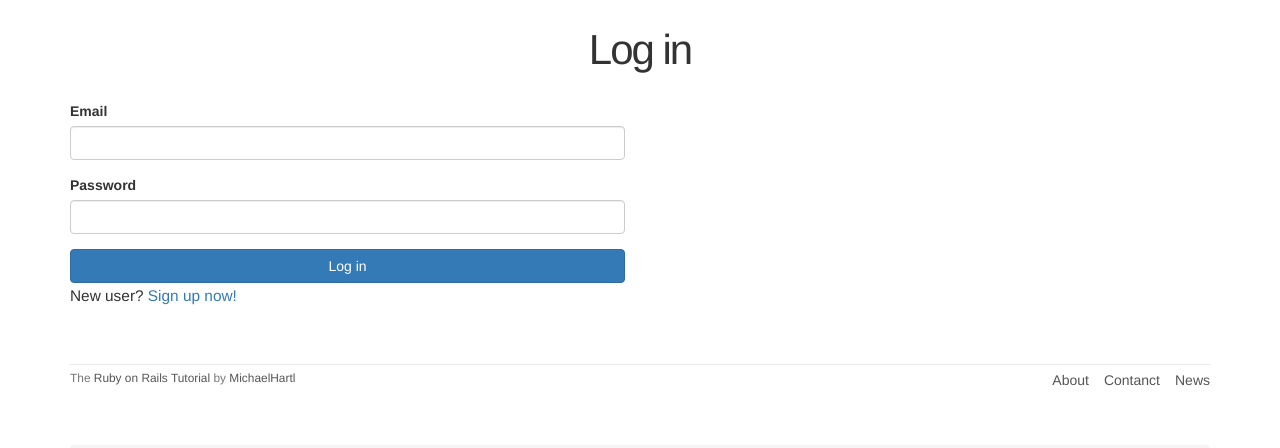
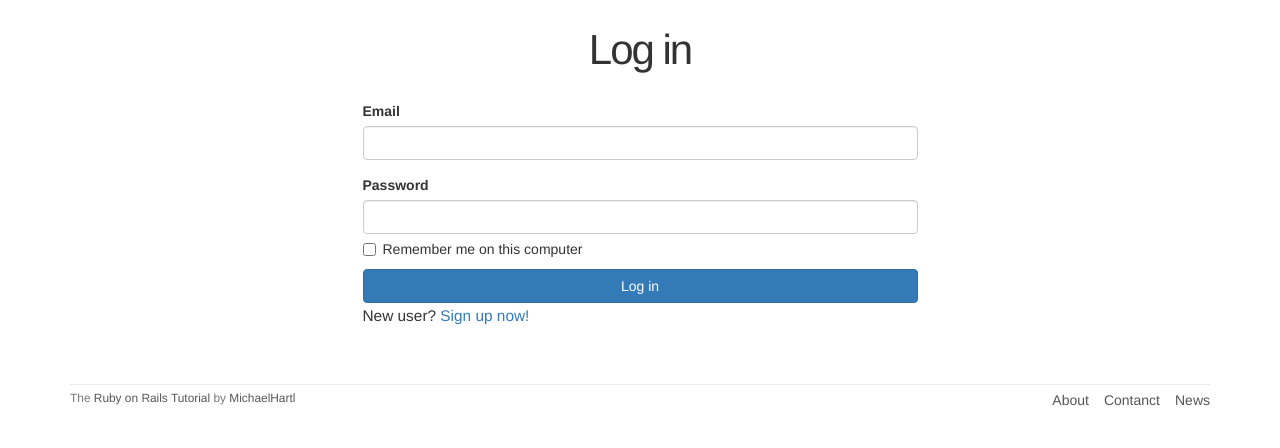
Before and after one commit to mountaincenter/rails_docker, a Rails app: page /login in a window 1280 px wide. Shown: the part 51-499 px from the top of the page. Run offline with Rails 7, Linux system fonts and the light colour scheme; style sheets or scripts are compiled from the project's sources; some libraries are stand-ins or nearby versions.

Commit message:
Implement advanced login

```diff
--- a/app/assets/stylesheets/custom.scss
+++ b/app/assets/stylesheets/custom.scss
@@ -5,11 +5,12 @@
 
 $gray-medium-light: #eaeaea;
 
-@mixin box-sizing {
+@mixin box_sizing {
   -moz-box-sizing:    border-box;
   -webkit-box-sizing: border-box;
   box-sizing:         border-box;
 }
+
 /* universal */
 
 body {
@@ -103,6 +104,7 @@ footer {
 }
 
 /* miscellaneous */
+
 .debug_dump {
   clear: both;
   float: left;
@@ -111,30 +113,29 @@ footer {
   @include box_sizing;
 }
 
-
 /* sidebar */
 
 aside {
   section.user_info {
-    margin-top: 20px
+    margin-top: 20px;
   }
   section {
-    padding: 0;
-    margin-top: 0;
+    padding: 10px 0;
+    margin-top: 20px;
     &:first-child {
       border: 0;
       padding-top: 0;
     }
     span {
       display: block;
-      margin-bottom:3px;
+      margin-bottom: 3px;
       line-height: 1;
     }
     h1 {
       font-size: 1.4em;
       text-align: left;
       letter-spacing: -1px;
-      margin-top: 3px;
+      margin-bottom: 3px;
       margin-top: 0px;
     }
   }
@@ -142,7 +143,7 @@ aside {
 
 .gravatar {
   float: left;
-  margin-top: 10px;
+  margin-right: 10px;
 }
 
 .gravatar_edit {
@@ -176,3 +177,17 @@ input {
     color: $state-danger-text;
   }
 }
+
+.checkbox {
+  margin-top: -10px;
+  margin-bottom: 10px;
+  span {
+    margin-left: 20px;
+    font-weight: normal;
+  }
+}
+
+#session_remember_me {
+  width: auto;
+  margin-left: 0;
+}
--- a/app/controllers/sessions_controller.rb
+++ b/app/controllers/sessions_controller.rb
@@ -6,6 +6,7 @@ class SessionsController < ApplicationController
     user = User.find_by(email: params[:session][:email].downcase)
     if user && user.authenticate(params[:session][:password])
       log_in user
+      params[:session][:remember_me] == '1' ? remember(user):forget(user)
       redirect_to user
     else
       flash.now[:danger] = 'Invalid email/password conbination'
@@ -14,7 +15,7 @@ class SessionsController < ApplicationController
   end
 
   def destroy
-    log_out
+    log_out　if logged_in?
     redirect_to root_url
   end
 
--- a/app/helpers/sessions_helper.rb
+++ b/app/helpers/sessions_helper.rb
@@ -5,10 +5,23 @@ module SessionsHelper
     session[:user_id] = user.id
   end
 
-  # 現在ログイン中のユーザーを返す (いる場合)
+  # ユーザーのセッションを永続的にする
+  def remember(user)
+    user.remember
+    cookies.permanent.signed[:user_id] = user.id
+    cookies.permanent[:remember_token] = user.remember_token
+  end
+
+  # 記憶トークンcookieに対応するユーザーを返す
   def current_user
-    if session[:user_id]
-      @current_user ||= User.find_by(id: session[:user_id])
+    if(user_id = session[:user_id])
+      @current_user ||= User.find_by(id: user_id)
+    elsif(user_id = cookies.signed[:user_id])
+      user = User.find_by(id: user_id)
+      if user && user.authenticated?(cookies[:remember_token])
+        log_in user
+        @current_user = user
+      end
     end
   end
 
@@ -17,9 +30,18 @@ module SessionsHelper
     !current_user.nil?
   end
 
+  # 永続的セッションを破棄する
+  def forget(user)
+    user.forget
+    cookies.delete(:user_id)
+    cookies.delete(:remember_token)
+  end
+
   # 現在のユーザーをログアウトする
   def log_out
+    user.forget
     session.delete(:user_id)
     @current_user = nil
   end
+
 end
--- a/app/views/sessions/new.html.erb
+++ b/app/views/sessions/new.html.erb
@@ -1,7 +1,7 @@
 <% provide(:title, "Log in")%>
 <h1>Log in</h1>
 <div class="row">
-  <div class="col-md-6 col-mc-offset-3">
+  <div class="col-md-6 col-md-offset-3">
     <%= form_with(url: login_path, scope: :session, local:true) do |f| %>
 
       <%= f.label :email %>
@@ -10,6 +10,10 @@
       <%= f.label :password %>
       <%= f.password_field :password, class: 'form-control' %>
 
+      <%= f.label :remember_me, class:"checkbox inline" do %>
+        <%= f.check_box :remember_me %>
+        <span>Remember me on this computer</span>
+      <% end %>
       <%= f.submit "Log in", class: "btn btn-primary" %>
     <% end %>
 
--- /dev/null
+++ b/db/migrate/20210214223728_add_remember_digest_to_users.rb
@@ -0,0 +1,5 @@
+class AddRememberDigestToUsers < ActiveRecord::Migration[6.1]
+  def change
+    add_column :users, :remember_digest, :string
+  end
+end
```
Also changed, not shown: app/models/user.rb (+30 -0 lines), db/schema.rb.
